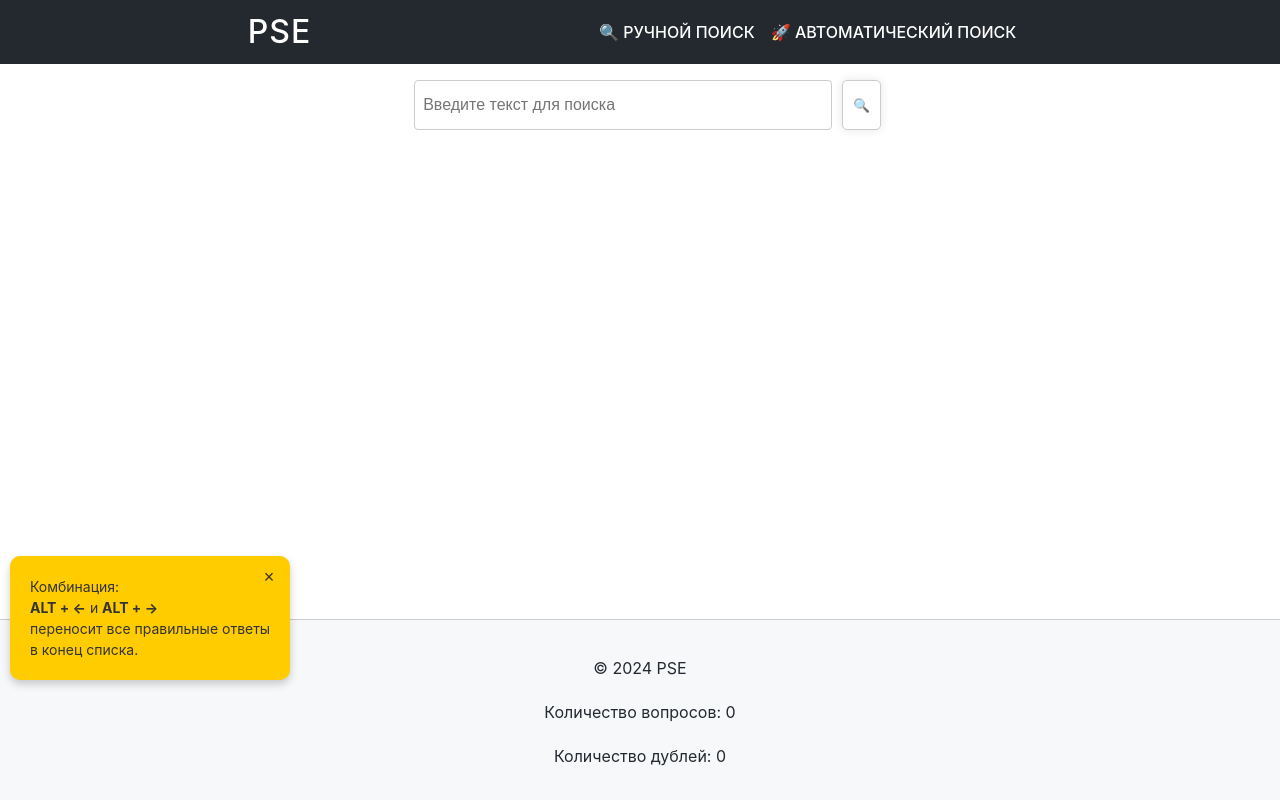
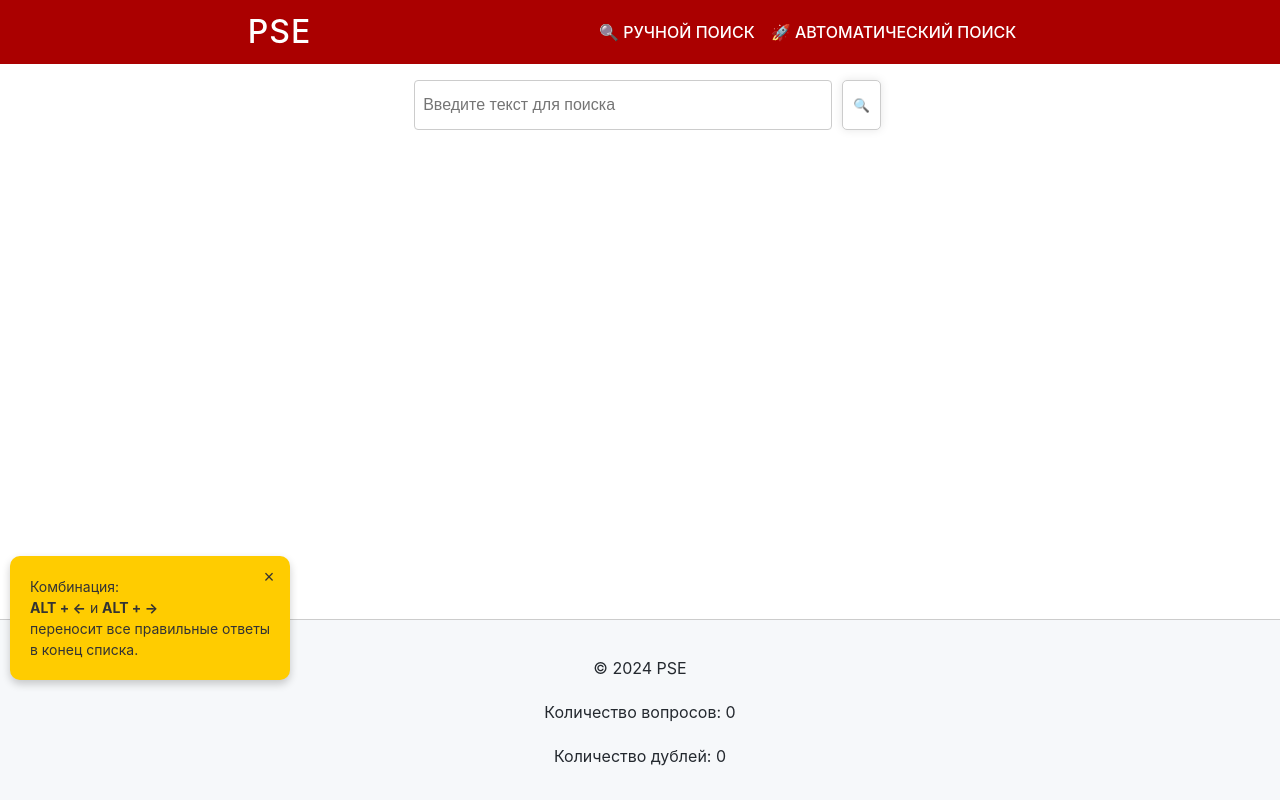
Before and after one commit to mikey-semy/pse-backend, a FastAPI app: page / in a window 1280 px wide. Run offline with FastAPI, Linux system fonts and the light colour scheme; data that the repository does not hold is empty; some libraries are stand-ins or nearby versions.

Commit message:
"Update --color-header-bg variable in main.css from #24292f to #A00"

```diff
--- a/app/static/styles/main.css
+++ b/app/static/styles/main.css
@@ -6,7 +6,7 @@
     --color-primary: #0366d6;
     --color-secondary: #6a737d;
     --color-border: #d0d7de;
-    --color-header-bg: #24292f;
+    --color-header-bg: #A00;
     --color-header-text: #ffffff;
     --color-footer-bg: #f6f8fa;
     --color-list-meta: #57606a;
```
